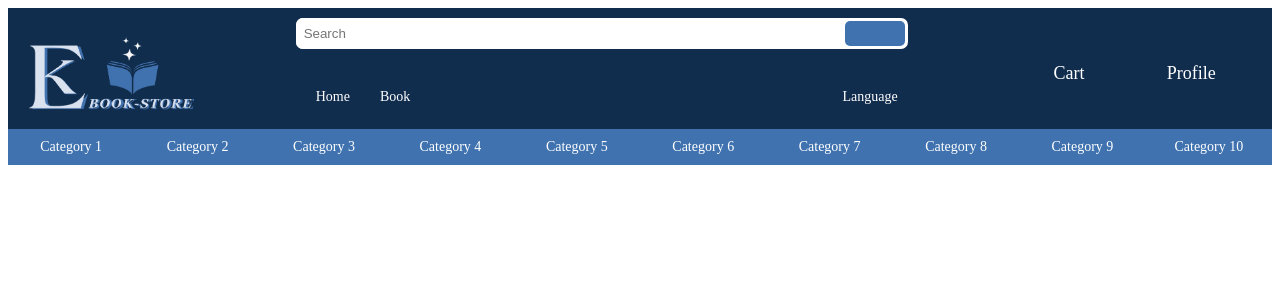
After one commit to ilovemath25/E-Bookstore, a Flask app: template ebookstore_flask/templates/user/header_user.html in a window 1280 px wide. The commit adds this page. Shown: the top 300 px of the page. Run offline with Flask 3, Linux system fonts and the light colour scheme; the template is opened without the code that fills it, so the values that code supplies are empty.

Commit message:
add folder

```diff
--- a/ebookstore_flask/routes/home.py
+++ b/ebookstore_flask/routes/home.py
@@ -14,4 +14,4 @@ def index():
    for product in new_release:
       if product.Product_pict.startswith('ebookstore_flask/'):product.Product_pict = product.Product_pict.replace('ebookstore_flask/', '')
       if product.Product_pict.startswith('static/'):product.Product_pict = product.Product_pict.replace('static/', '')
-   return render_template("home.html", best_seller=best_seller, new_release=new_release)
+   return render_template("/user/home.html", best_seller=best_seller, new_release=new_release)
--- a/ebookstore_flask/routes/login.py
+++ b/ebookstore_flask/routes/login.py
@@ -22,6 +22,6 @@ def index():
             next_url = request.args.get('next')
             if next_url: return redirect(next_url)
             return resp
-         else: return render_template("login.html", error="Invalid password")
-      else: return render_template("login.html", error="User not found")
-   return render_template("login.html",)
+         else: return render_template("/user/login.html", error="Invalid password")
+      else: return render_template("/user/login.html", error="User not found")
+   return render_template("/user/login.html",)
--- a/ebookstore_flask/routes/product.py
+++ b/ebookstore_flask/routes/product.py
@@ -9,4 +9,4 @@ def index(product_id):
    if product:
       if product.Product_pict.startswith('ebookstore_flask/'):product.Product_pict = product.Product_pict.replace('ebookstore_flask/', '')
       if product.Product_pict.startswith('static/'):product.Product_pict = product.Product_pict.replace('static/', '')
-   return render_template("product.html",product=product)
+   return render_template("/user/product.html",product=product)
--- a/ebookstore_flask/templates/base_user.html
+++ b/ebookstore_flask/templates/staff/base_staff.html
@@ -11,12 +11,12 @@
 
 <body>
 
-   {% include "header_user.html" %}
+   {% include "header_staff.html" %}
 
    {% block content %}
    {% endblock %}
 
-   {% include "footer.html" %}
+   {% include "./footer.html" %}
 
 </body>
 
--- /dev/null
+++ b/ebookstore_flask/templates/user/header_user.html
@@ -0,0 +1,88 @@
+<link rel="stylesheet" href="{{ url_for('static', filename='style/header_user.css') }}">
+<header>
+    <nav class="navbar-container">
+        <section class="navbar-top">
+            <a class="navbar-logo" href="/">
+                <img src="{{ url_for('static', filename='image/logo.png') }}" alt="Bookstore Logo" class="logo">
+            </a>
+            <div class="icon-name category-mobile" onclick="display_left_menu()">
+                <i class="fa-solid fa-bars"></i>
+            </div>
+            <div class="search-and-navbar">
+                <form class="search-form">
+                    <input type="text" placeholder="Search" class="search-input">
+                    <button type="submit" class="search-button"><i class="fa-solid fa-magnifying-glass"></i></button>
+                </form>
+                <div class="navbar-and-language">
+                    <div class="navbar-links">
+                        <a href="/" class="icon-name">
+                        <i class="fa fa-home"></i><p>Home</p>
+                        </a>
+                        <a href="#" class="icon-name">
+                        <i class="fa-solid fa-book"></i><p>Book</p>
+                        </a>
+                    </div>
+                    <a href="#" class="language icon-name">
+                        <i class="fa-solid fa-globe"></i><p>Language</p>
+                    </a>
+                </div>
+            </div>
+            <div class="navbar-icons">
+                <a href="#" class="icon-name">
+                    <i class="fa-solid fa-cart-shopping"></i><p>Cart</p>
+                </a>
+                <a href="#" class="icon-name">
+                    <i class="fa-regular fa-circle-user"></i><p>Profile</p>
+                </a>
+            </div>
+            <div class="icon-name language-mobile">
+                <i class="fa-solid fa-globe"></i>
+            </div>
+        </section>
+        <section class="navbar-bottom">
+            <a href="#" class="category-name">Category 1</a>
+            <a href="#" class="category-name">Category 2</a>
+            <a href="#" class="category-name">Category 3</a>
+            <a href="#" class="category-name">Category 4</a>
+            <a href="#" class="category-name">Category 5</a>
+            <a href="#" class="category-name">Category 6</a>
+            <a href="#" class="category-name">Category 7</a>
+            <a href="#" class="category-name">Category 8</a>
+            <a href="#" class="category-name">Category 9</a>
+            <a href="#" class="category-name">Category 10</a>
+        </section>
+    </nav>
+    <nav class="navbar-mobile">
+        <a href="/" class="icon-name">
+            <i class="fa fa-home nav-icon"></i><p>Home</p>
+        </a>
+        <a href="#" class="icon-name">
+            <i class="fa-solid fa-book"></i><p>Book</p>
+        </a>
+        <a href="#" class="icon-name">
+            <i class="fa-solid fa-cart-shopping"></i><p>Cart</p>
+        </a>
+        <a href="#" class="icon-name">
+            <i class="fa-regular fa-circle-user"></i><p>Profile</p>
+        </a>
+    </nav>
+    <nav class="navbar-side-mobile">
+        <aside class="navbar-side-space" onclick="undisplay_left_menu()"></aside>
+        <div class="navbar-side-category">
+            <img src="{{ url_for('static', filename='image/logo.png') }}" alt="Bookstore Logo" class="logo">
+            <hr>
+            <a href="#" class="category-name">Category 1</a>
+            <a href="#" class="category-name">Category 2</a>
+            <a href="#" class="category-name">Category 3</a>
+            <a href="#" class="category-name">Category 4</a>
+            <a href="#" class="category-name">Category 5</a>
+            <a href="#" class="category-name">Category 6</a>
+            <a href="#" class="category-name">Category 7</a>
+            <a href="#" class="category-name">Category 8</a>
+            <a href="#" class="category-name">Category 9</a>
+            <a href="#" class="category-name">Category 10</a>
+            <hr>
+        </div>
+    </nav>
+</header>
+<script src="{{ url_for('static', filename='script/header.js') }}"></script>
--- a/ebookstore_flask/templates/home.html
+++ b/ebookstore_flask/templates/user/home.html
@@ -1,4 +1,4 @@
-{% extends 'base_user.html' %}
+{% extends '/user/base_user.html' %}
 
 {% block content %}
 <link rel="stylesheet" href="{{ url_for('static', filename='style/home.css') }}">
--- a/ebookstore_flask/templates/product.html
+++ b/ebookstore_flask/templates/user/product.html
@@ -1,4 +1,4 @@
-{% extends 'base_user.html' %}
+{% extends '/user/base_user.html' %}
 
 {% block content %}
 <link rel="stylesheet" href="{{ url_for('static', filename='style/product.css') }}">
--- a/run.py
+++ b/run.py
@@ -1,10 +1,10 @@
 from ebookstore_flask import create_app
 POSTGRES = {
    'user':'postgres',
-   'password':'ilovemath25',
+   'password':'FeFe7404',
    'db':'ebookstore',
    'host':'localhost',
    'port':'5432',
 }
 app = create_app(POSTGRES)
-if __name__=='__main__':app.run(host='0.0.0.0', debug=True, port=5000)
+if __name__=='__main__':app.run(host='0.0.0.0', debug=True, port=5001)
```
Also changed, not shown: ebookstore_flask/templates/user/base_user.html (added, +23 -0 lines), ebookstore_flask/templates/staff/hearder_staff.html (renamed from ebookstore_flask/templates/header_user.html), ebookstore_flask/templates/user/footer.html (renamed from ebookstore_flask/templates/footer.html).
